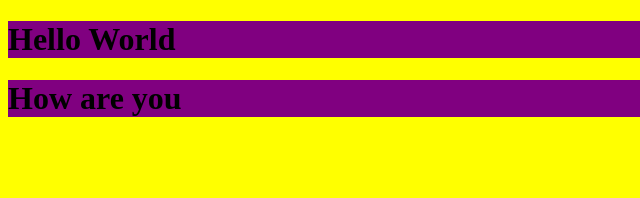
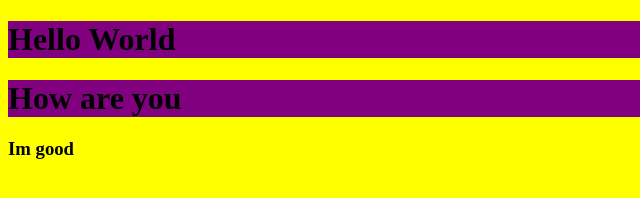
Before and after one commit to andyli11/sample, a plain HTML site: page index.html in a window 1280 px wide. Shown: the full height of the page, 0-640 px from the left. Drawn offline with Linux system fonts and the light colour scheme.

Commit message:
some changes

```diff
--- a/dir2/app2.js
+++ b/dir2/app2.js
@@ -1 +1,2 @@
 console.log("tree");
+console.log("elephant");
--- a/index.html
+++ b/index.html
@@ -7,6 +7,7 @@
     <body>
         <h1>Hello World</h1>
         <h1>How are you</h1>
+        <h3>Im good</h3>
         <script src="app.js"></script>
     </body>
 </html>
```
